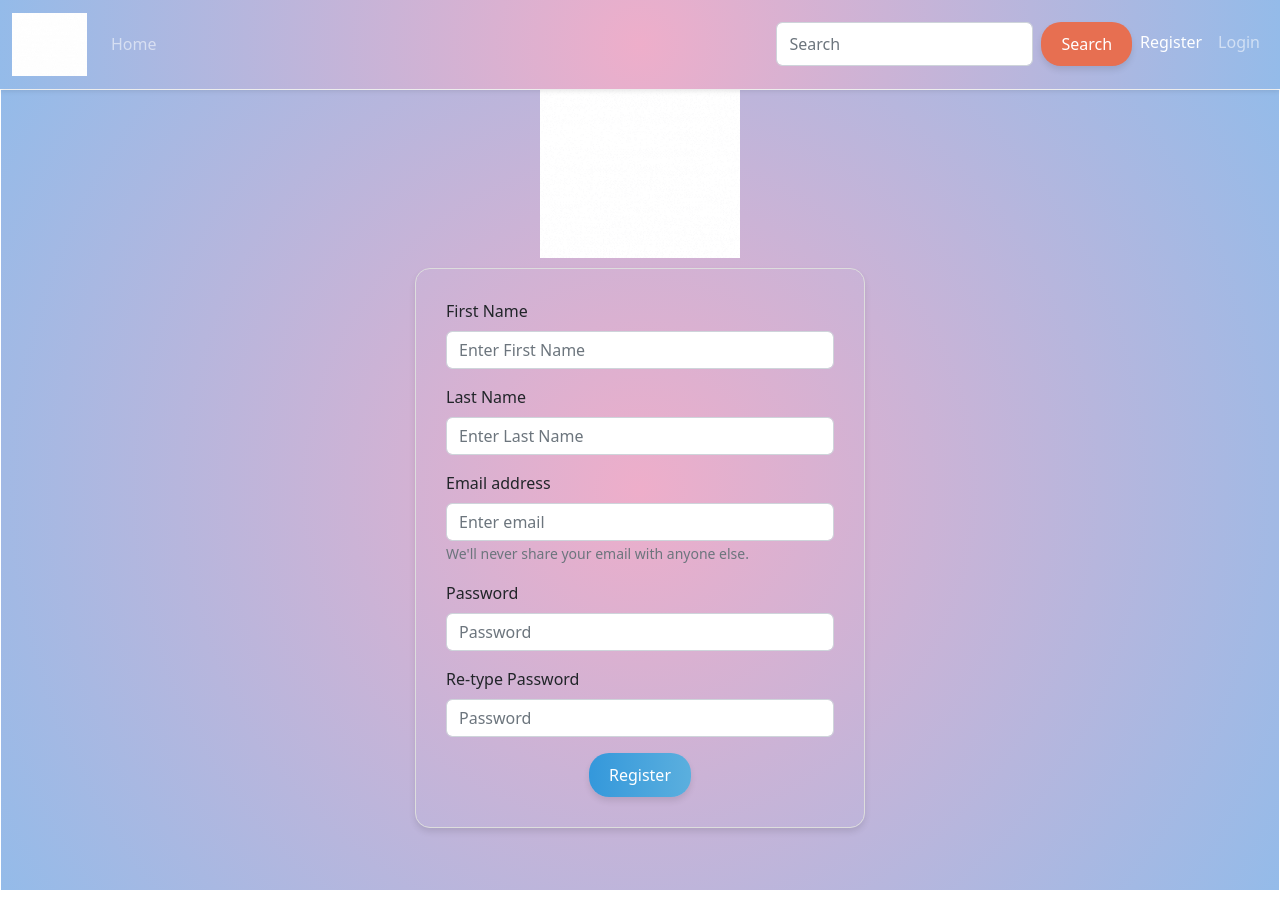
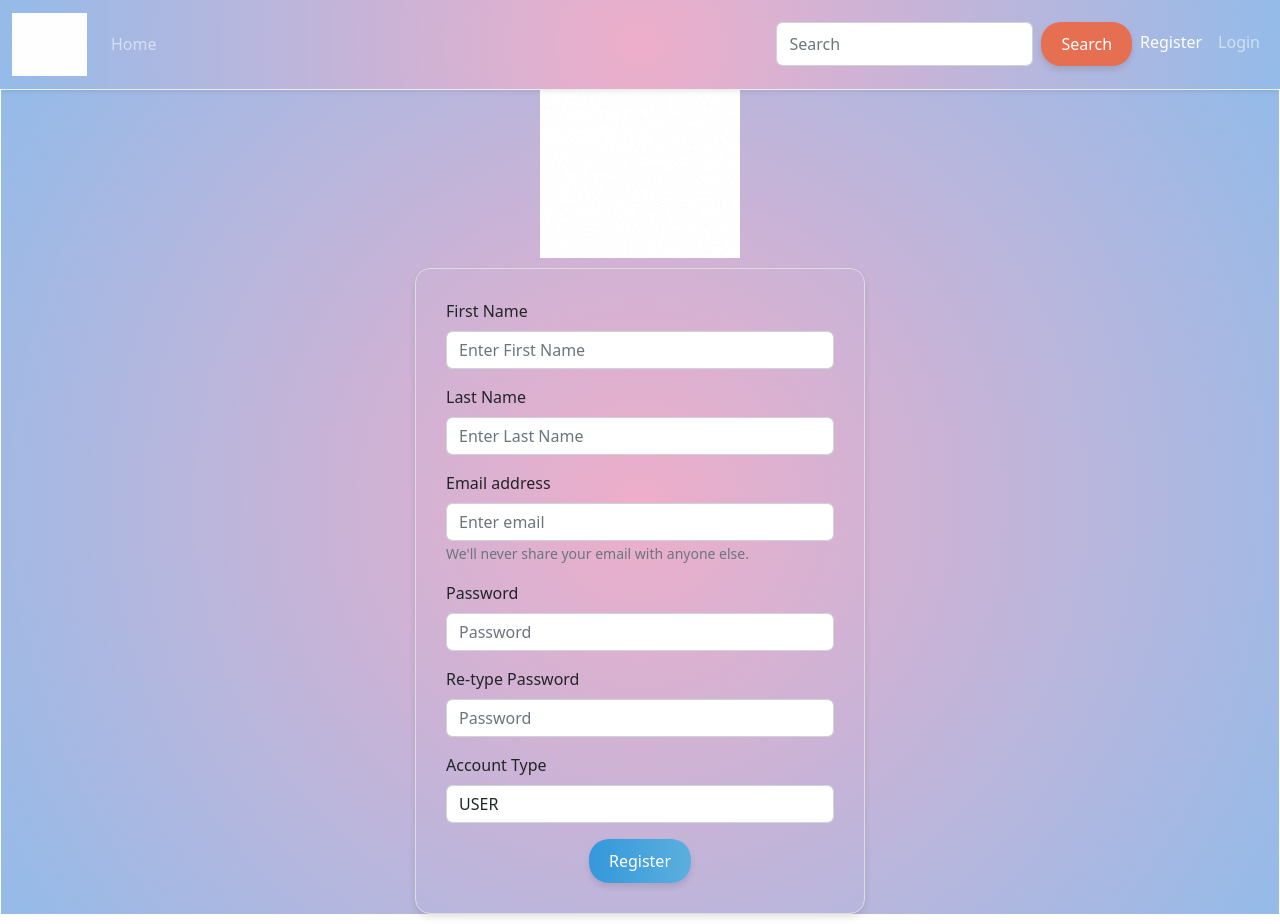
Before and after one commit to Purodhika/COMP313-003-Team-2-F23, a React (Create React App) app in the folder bookepedia-frontend-main/: page /register in a window 1280 px wide. Before the commit the page ends 900 px from the top, so only its background shows below. Built offline with nearby package versions, Linux system fonts and the light colour scheme.

Commit message:
Registration with user type

```diff
--- a/bookepedia-frontend-main/src/components/userAccounts/Register.js
+++ b/bookepedia-frontend-main/src/components/userAccounts/Register.js
@@ -127,6 +127,21 @@ function Register(props) {
             placeholder="Password"
           />
         </Form.Group>
+        <Form.Group className="mb-3" controlId="formBasicUserType" style={{ textAlign: "left" }}>
+          <Form.Label>Account Type</Form.Label>
+          <Form.Control
+            required
+            as="select"
+            name="userType"
+            type="text"
+            value={userRec.userType}
+            onChange={onchange}
+          >
+            <option value="USER">USER</option>
+            <option value="DELIVERY">DELIVERY</option>
+            {/* <option value="ADMIN">ADMIN</option> */}
+          </Form.Control>
+        </Form.Group>
 
         <Button
   variant="primary"
```
